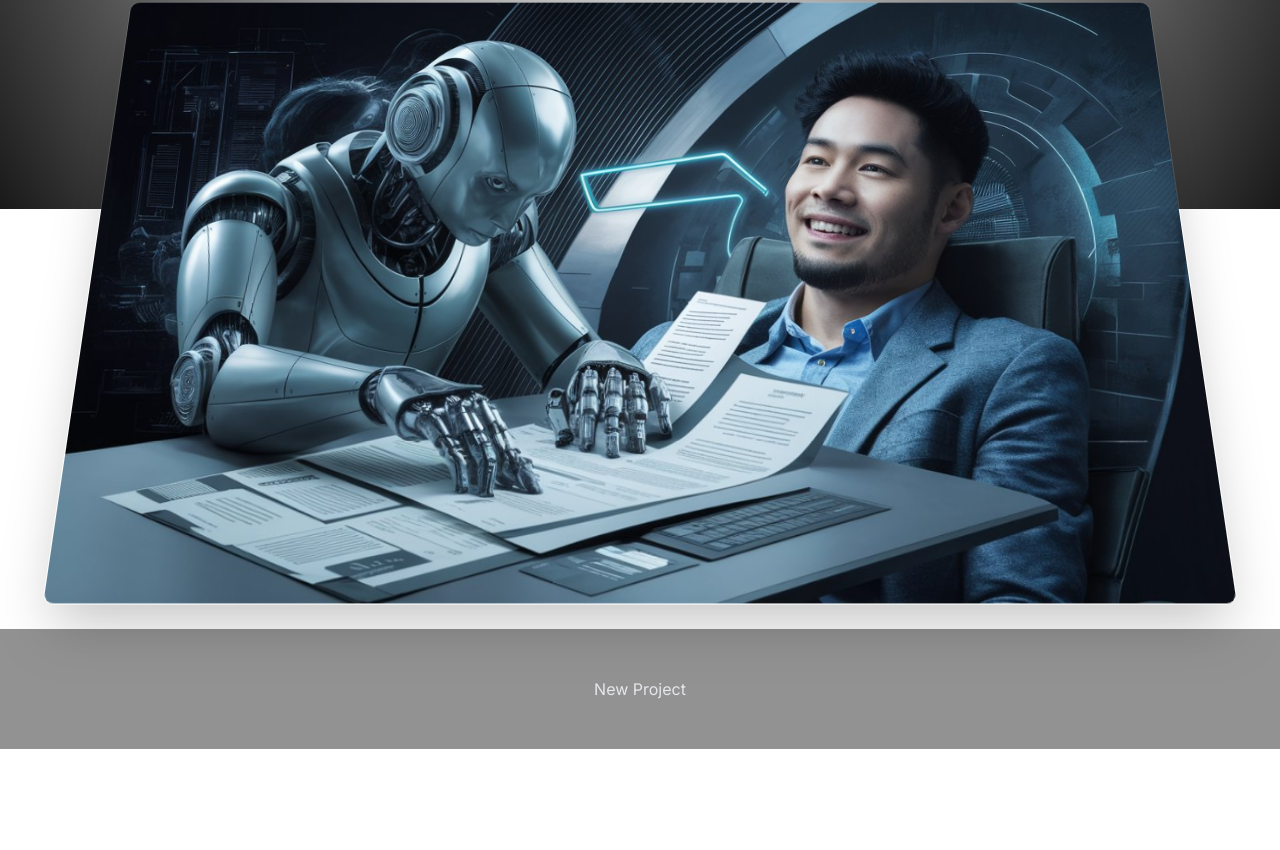
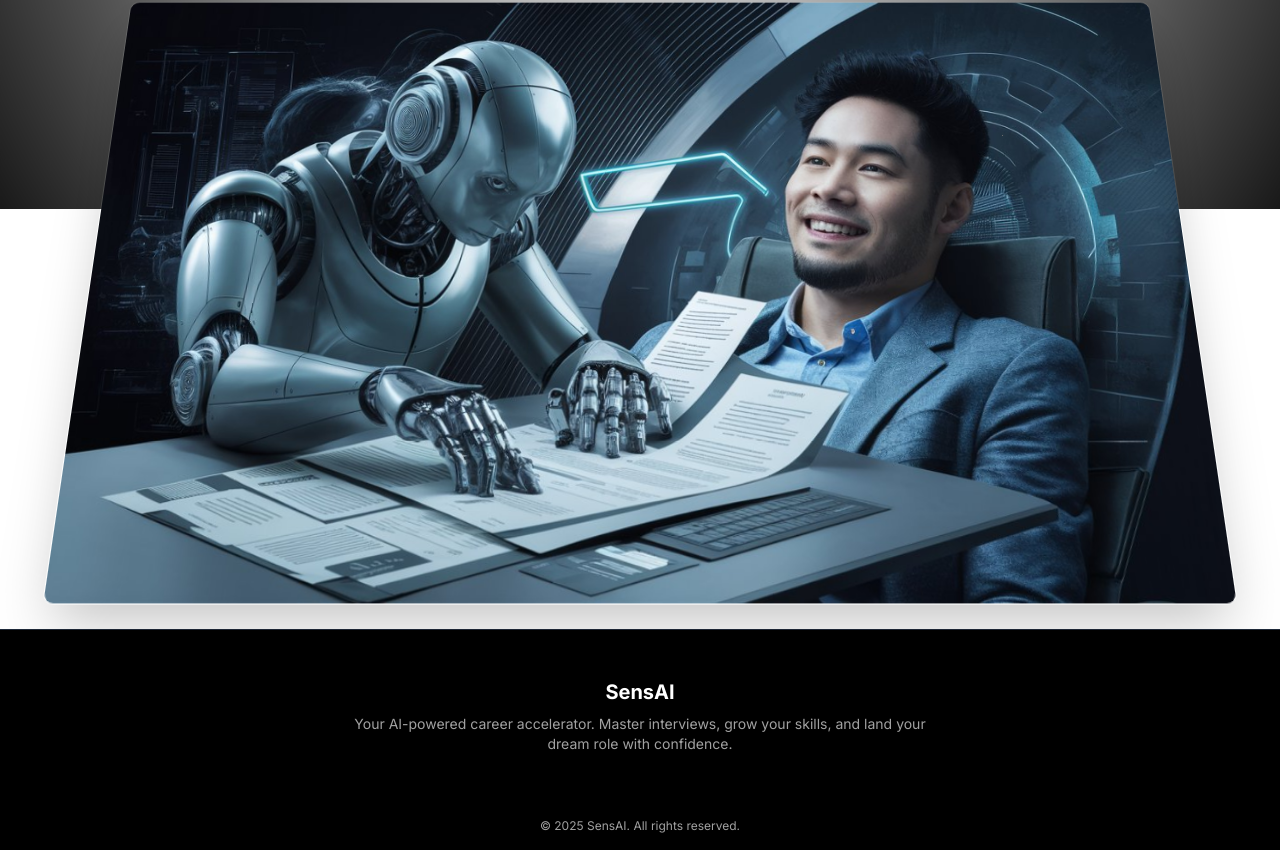
Before and after one commit to Hemant-dbit/Sensai, a Next.js app: page / in a window 1280 px wide. Shown: the part 591-1441 px from the top of the page. Before the commit the page ends 1340 px from the top, so only its background shows below. Built offline with nearby package versions, Linux system fonts and the light colour scheme; no server answers.

Commit message:
Layout: Landing page

```diff
--- a/app/layout.js
+++ b/app/layout.js
@@ -6,7 +6,6 @@ import { ClerkProvider } from "@clerk/nextjs";
 
 const inter = Inter({
   subsets: ["latin"],
-
 });
 
 export const metadata = {
@@ -16,14 +15,13 @@ export const metadata = {
 
 export default function RootLayout({ children }) {
   return (
-    <ClerkProvider appearance={{
+    <ClerkProvider
+      appearance={{
         baseTheme: "dark",
-    }}>
+      }}
+    >
       <html lang="en" suppressHydrationWarning>
-      <body
-        className={` ${inter.className} `}
-      >
-
+        <body className={` ${inter.className} `}>
           <ThemeProvider
             attribute="class"
             defaultTheme="dark"
@@ -35,9 +33,16 @@ export default function RootLayout({ children }) {
             <main className="min-h-screen">{children}</main>
 
             {/* footer */}
-          <footer className="bg-muted/50 py-12">
-            <div className="container mx-auto text-center px-4 text-gray-200 ">
-              <p>New Project</p>
+            <footer className="bg-black border-t border-gray-800 text-muted-foreground">
+              <div className="container mx-auto px-4 py-12 text-center">
+                <h3 className="text-white text-xl font-bold mb-2">SensAI</h3>
+                <p className="text-sm max-w-xl mx-auto">
+                  Your AI-powered career accelerator. Master interviews, grow
+                  your skills, and land your dream role with confidence.
+                </p>
+              </div>
+              <div className="0 text-center text-xs py-4">
+                © {new Date().getFullYear()} SensAI. All rights reserved.
               </div>
             </footer>
           </ThemeProvider>
```
Lines whose indentation alone changed are shown as unchanged.
